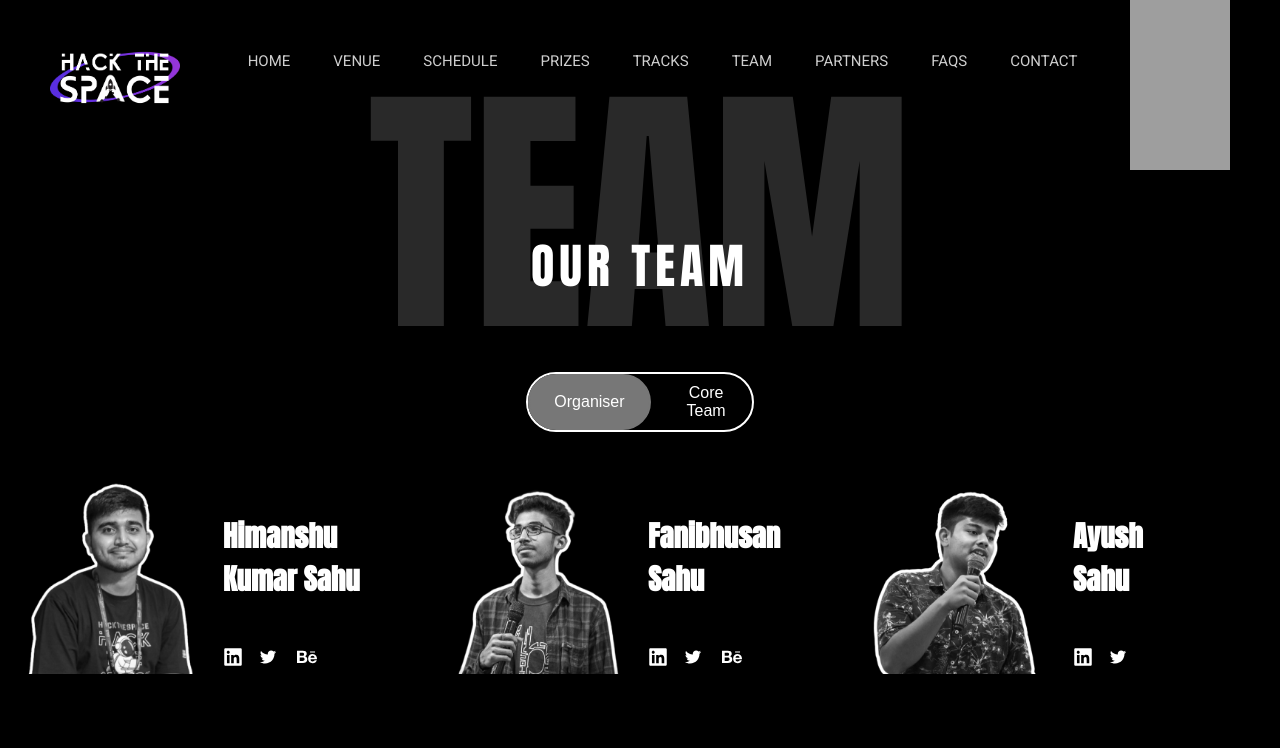
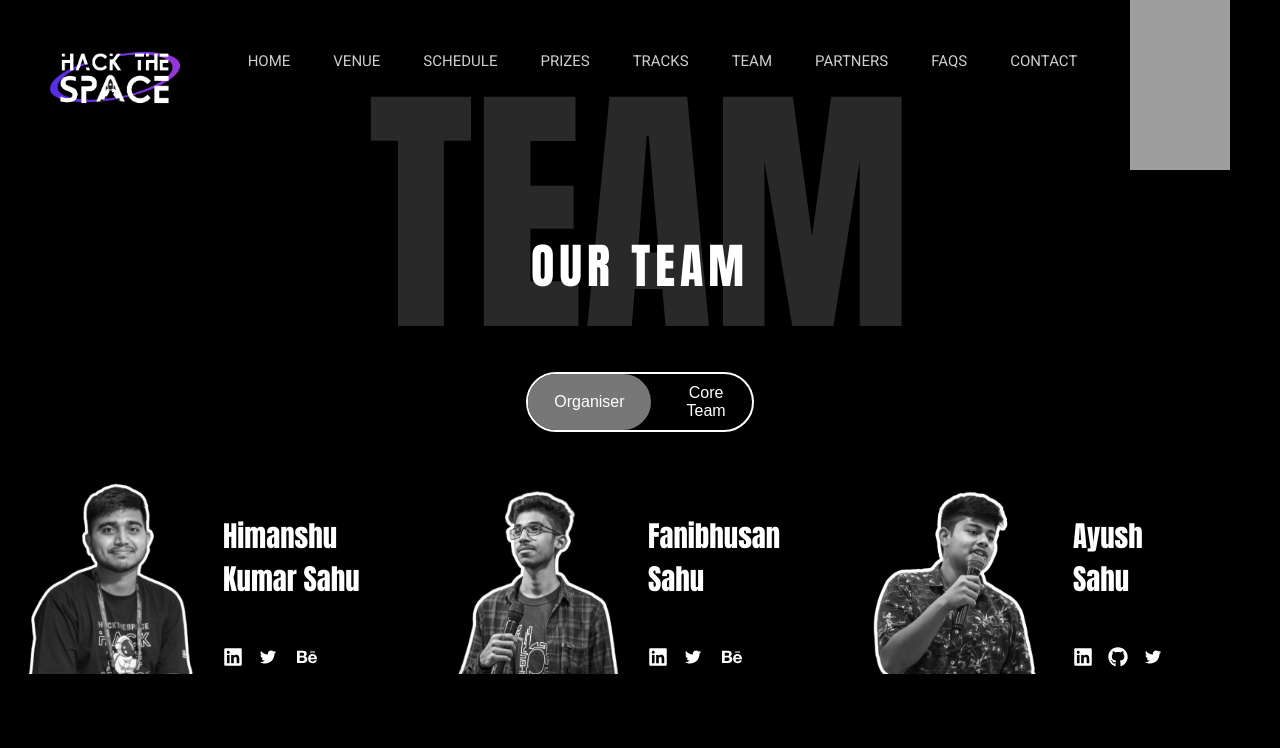
Before and after one commit to HackTheSpace/HackTheSpace-s2, a Next.js app: page /team in a window 1280 px wide. Shown: the top 748 px of the page. Built offline with nearby package versions, Linux system fonts and the light colour scheme; grey boxes are pictures that could not be loaded.

Commit message:
Members added, color consistancy maintained, unwanted icons removed

```diff
--- a/src/app/team/page.js
+++ b/src/app/team/page.js
@@ -31,6 +31,7 @@ const organisers = [
     imageSrc: "/images/ayushrect.png",
     socials: {
       linkedin: "https://www.linkedin.com/in/ayushsahu77/",
+      github:"https://github.com/AyushSahu77",
       twitter: "https://twitter.com/Ayush_7477",
     },
   },
--- a/src/styles/TeamMember.css
+++ b/src/styles/TeamMember.css
@@ -70,6 +70,7 @@
   font-size: 1.8rem;
   margin: 0;
   color: #fff;
+  font-weight: 500;
 }
 
 .team-member-details p {
@@ -77,7 +78,7 @@
 }
 
 .team-member-details .role {
-  font-weight: bold;
+  font-weight: 500;
 }
 
 .team-member-details .role2 {
```
